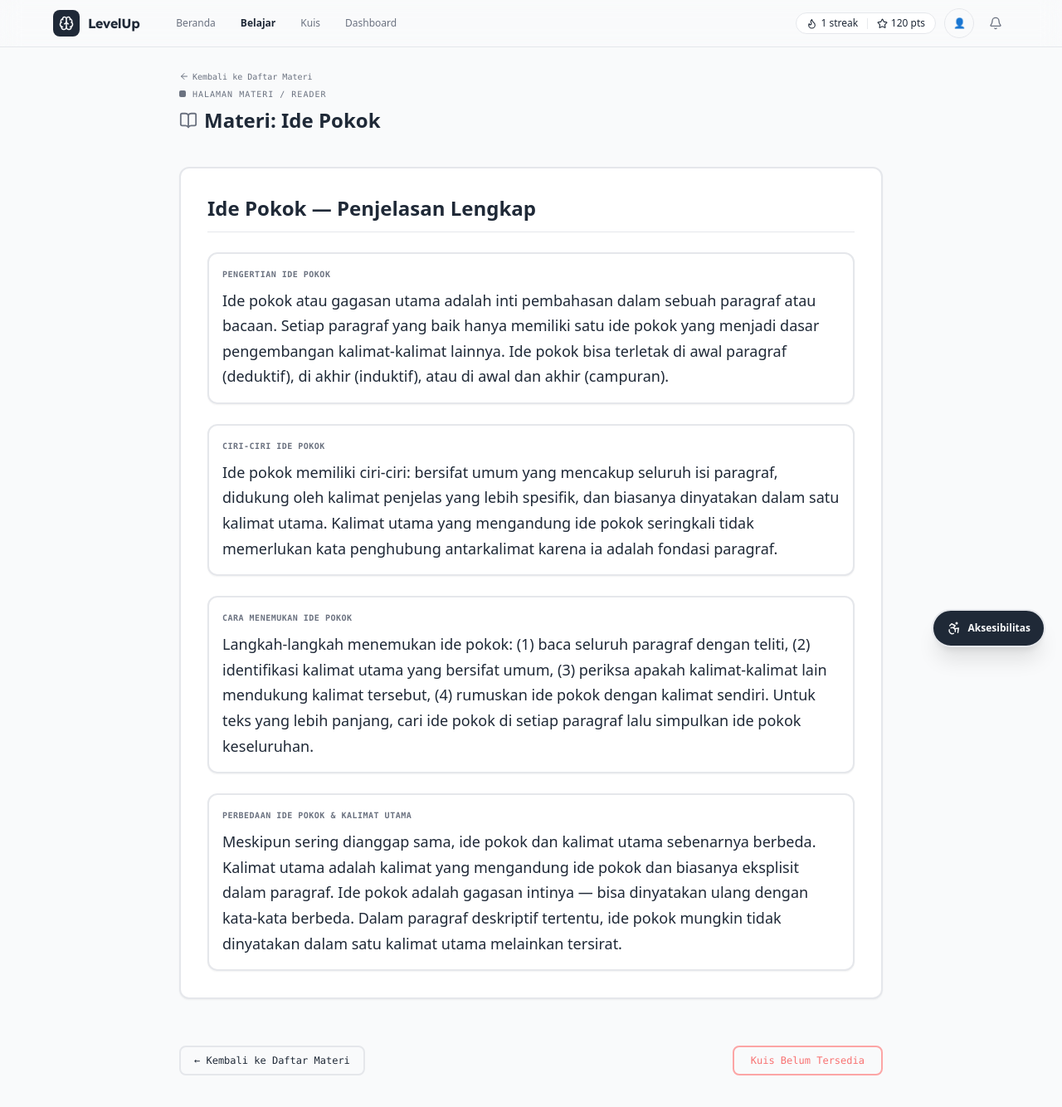
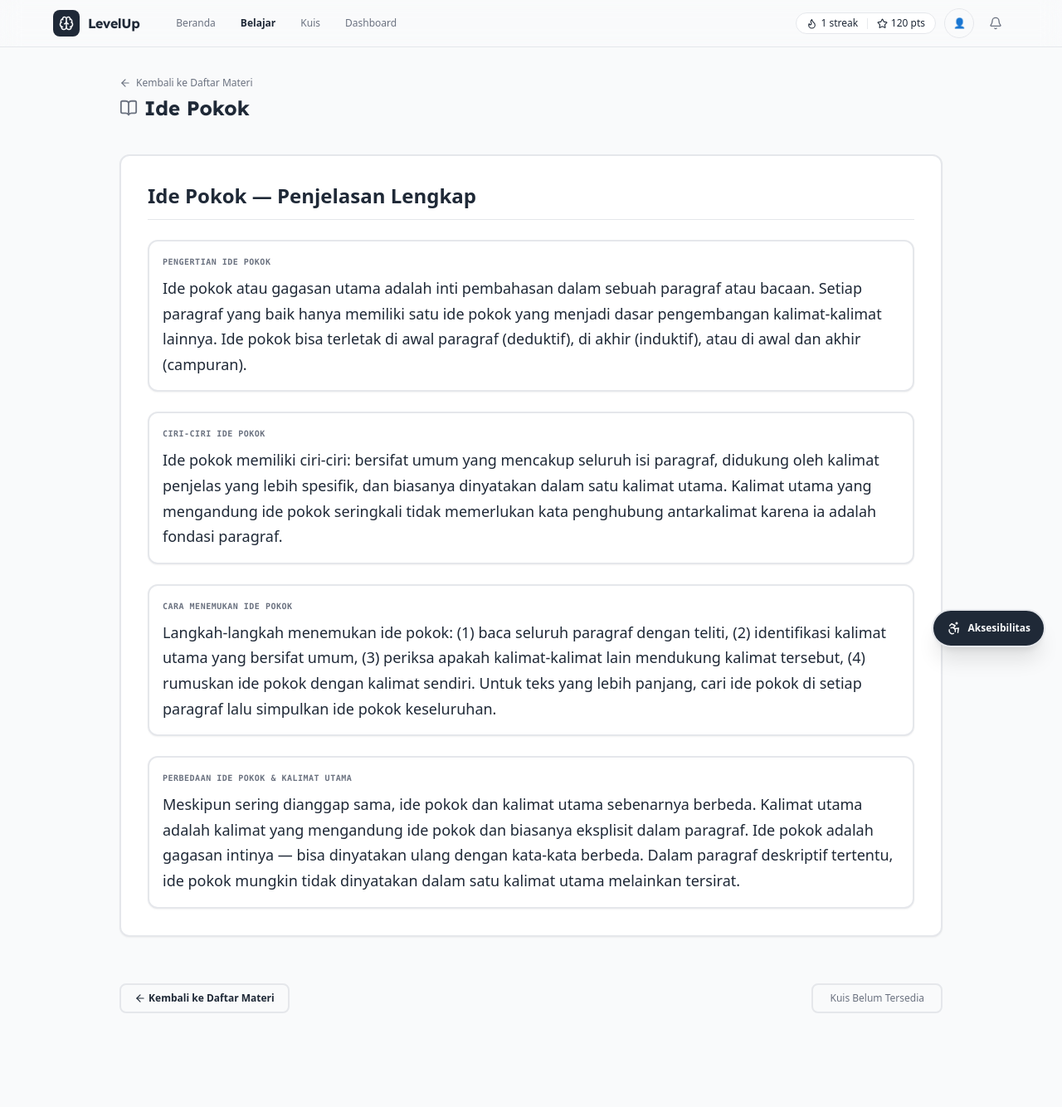
Before and after one commit to kemal-faza/neurodivergent-lms, a Next.js app: page /belajar/bahasa-indonesia/ide-pokok in a window 1280 px wide. Shown: the top 1334 px of the page at 83% size. Built offline with nearby package versions, Linux system fonts and the light colour scheme.

Commit message:
refactor(materi): restyle MateriReader — font-sans, hapus SectionLabel, cleanup TTS bar

```diff
--- a/src/app/belajar/[subjek]/[material]/page.tsx
+++ b/src/app/belajar/[subjek]/[material]/page.tsx
@@ -9,7 +9,7 @@ import {
 import { getMateriById } from "@/lib/dummy-data";
 import { useAccessibilityStore } from "@/stores/accessibilityStore";
 import { useProgressStore } from "@/stores/progressStore";
-import { SectionLabel, WBox } from "@/components/ui/WireframePrimitives";
+
 import { toBionic } from "@/lib/bionic";
 import { speak, stopSpeaking, isTTSAvailable } from "@/lib/tts";
 
@@ -45,10 +45,10 @@ export default function MateriPage() {
 
   if (!materi) {
     return (
-      <div className="max-w-4xl mx-auto px-4 py-16 text-center font-sans">
+      <div className="max-w-5xl mx-auto px-4 py-16 text-center font-sans">
         <p className="text-muted text-lg mb-4">Materi tidak ditemukan.</p>
         <button onClick={() => router.push("/belajar")} className="px-5 py-2.5 text-sm font-sans font-semibold border-2 border-border text-fg rounded-xl hover:bg-muted/10 transition-colors min-h-[44px]">
-          ← Kembali ke Daftar Mata Pelajaran
+          <ArrowLeft size={16} className="inline" /> Kembali ke Daftar Mata Pelajaran
         </button>
       </div>
     );
@@ -76,27 +76,27 @@ export default function MateriPage() {
   };
 
   return (
-    <div className="max-w-4xl mx-auto px-4 sm:px-6 py-6 font-mono relative">
+    <div className="max-w-5xl mx-auto px-4 py-8 font-sans relative">
       {/* Screen Header */}
       <div className="mb-6 pb-4">
         <div>
           <Link
             href={`/belajar/${params.subjek}`}
-            className="inline-flex items-center gap-1 text-[10px] font-mono text-muted hover:text-fg mb-1.5 transition-colors"
+            className="inline-flex items-center gap-1.5 text-xs font-sans font-medium text-muted hover:text-fg mb-1.5 transition-colors"
           >
-            <ArrowLeft size={12} /> Kembali ke Daftar Materi
+            <ArrowLeft size={14} /> Kembali ke Daftar Materi
           </Link>
-          <SectionLabel>halaman materi / reader</SectionLabel>
-          <h1 className="text-xl sm:text-2xl font-bold font-sans text-fg flex items-center gap-2">
+
+          <h1 className="text-xl sm:text-2xl font-bold font-lexend text-fg flex items-center gap-2">
             <BookOpen className="text-muted" size={22} />
-            Materi: {materi.judul}
+            {materi.judul}
           </h1>
         </div>
       </div>
 
       {/* TTS Interactive Control Bar */}
       {ttsEnabled && (
-        <div className="mb-6 p-4 bg-orange-50 dark:bg-orange-950/20 border-2 border-orange-300 rounded-xl flex flex-wrap items-center justify-between gap-3">
+        <div className="mb-6 p-4 bg-muted/10 border-2 border-border rounded-xl flex flex-wrap items-center justify-between gap-3">
           <div className="flex items-center gap-3">
             <div>
               <span className="text-xs font-bold font-sans text-fg block">Text-To-Speech (Web Speech API)</span>
@@ -107,7 +107,7 @@ export default function MateriPage() {
             <button
               type="button"
               onClick={handleToggleTts}
-              className="px-3.5 py-1.5 bg-orange-600 hover:bg-orange-700 text-white rounded-lg text-xs flex items-center gap-1.5 font-sans font-bold shadow-sm"
+              className="px-3.5 py-1.5 bg-fg text-bg hover:opacity-90 rounded-lg text-xs flex items-center gap-1.5 font-sans font-bold shadow-sm"
             >
               {isPlayingTts ? <Pause size={12} /> : <Play size={12} />}
               <span>{isPlayingTts ? "Pause Suara" : "Putar Suara"}</span>
@@ -115,12 +115,12 @@ export default function MateriPage() {
             <button
               type="button"
               onClick={handleStopTts}
-              className="p-1.5 bg-card border border-orange-300 text-muted rounded-lg hover:bg-orange-100"
+              className="p-1.5 bg-card border border-border text-muted rounded-lg hover:bg-muted/10"
               title="Stop TTS"
             >
               <Square size={12} />
             </button>
-            <span className="text-[10px] font-mono text-orange-600 border border-orange-200 bg-card px-2 py-0.5 rounded">Speed 1.0x</span>
+            <span className="text-[10px] font-sans text-muted border border-border bg-card px-2 py-0.5 rounded">Speed 1.0x</span>
           </div>
         </div>
       )}
@@ -179,20 +179,20 @@ export default function MateriPage() {
         <button
           type="button"
           onClick={() => router.push(`/belajar/${params.subjek}`)}
-          className="px-4 py-2 text-xs border-2 border-border text-fg rounded-lg hover:bg-muted/10 font-mono hover:-translate-x-0.5 transition-all"
+          className="px-4 py-2 text-xs border-2 border-border text-fg rounded-lg hover:bg-muted/10 font-sans font-semibold hover:-translate-x-0.5 transition-all"
         >
-          ← Kembali ke Daftar Materi
+          <ArrowLeft size={14} className="inline" /> Kembali ke Daftar Materi
         </button>
         {materi.kuisId ? (
           <button
             type="button"
             onClick={() => router.push(`/belajar/kuis/${materi.kuisId}`)}
-            className="px-5 py-2 text-xs border-2 border-accent bg-accent text-accent-fg rounded-lg hover:opacity-90 font-mono font-bold flex items-center gap-1.5 shadow"
+            className="px-5 py-2 text-xs border-2 border-accent bg-accent text-accent-fg rounded-lg hover:opacity-90 font-sans font-semibold flex items-center gap-1.5 shadow"
           >
             Kerjakan Kuis Adaptif <ChevronRight size={14} />
           </button>
         ) : (
-          <span className="px-5 py-2 text-xs border-2 border-red-300 text-red-400 rounded-lg font-mono cursor-not-allowed">
+          <span className="px-5 py-2 text-xs border-2 border-border text-muted bg-muted/5 rounded-lg font-sans cursor-not-allowed">
             Kuis Belum Tersedia
           </span>
         )}
```
